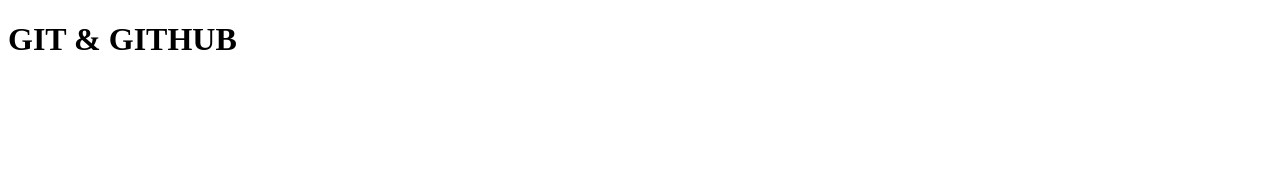
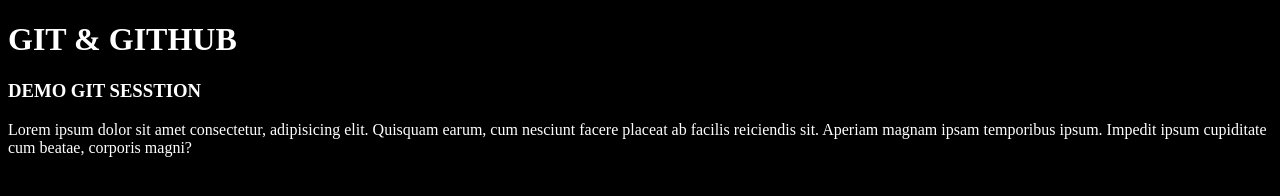
Before and after one commit to anaghakv08/gitdemoindex, a plain HTML site: page index.html in a window 1280 px wide. Drawn offline with Linux system fonts and the light colour scheme.

Commit message:
style added

```diff
--- a/index.html
+++ b/index.html
@@ -1,12 +1,19 @@
 <!DOCTYPE html>
 <html lang="en">
+
 <head>
     <meta charset="UTF-8">
     <meta name="viewport" content="width=device-width, initial-scale=1.0">
     <title>Document</title>
+    <link rel="stylesheet" href="style.css">
 </head>
+
 <body>
     <h1>GIT & GITHUB</h1>
+    <h3>DEMO GIT SESSTION</h3>
+    <p>Lorem ipsum dolor sit amet consectetur, adipisicing elit. Quisquam earum, cum nesciunt facere placeat ab facilis
+        reiciendis sit. Aperiam magnam ipsam temporibus ipsum. Impedit ipsum cupiditate cum beatae, corporis magni?</p>
 
 </body>
+
 </html>
--- /dev/null
+++ b/style.css
@@ -0,0 +1,5 @@
+*{
+    background-color: black;
+    color: white;
+
+}
```
